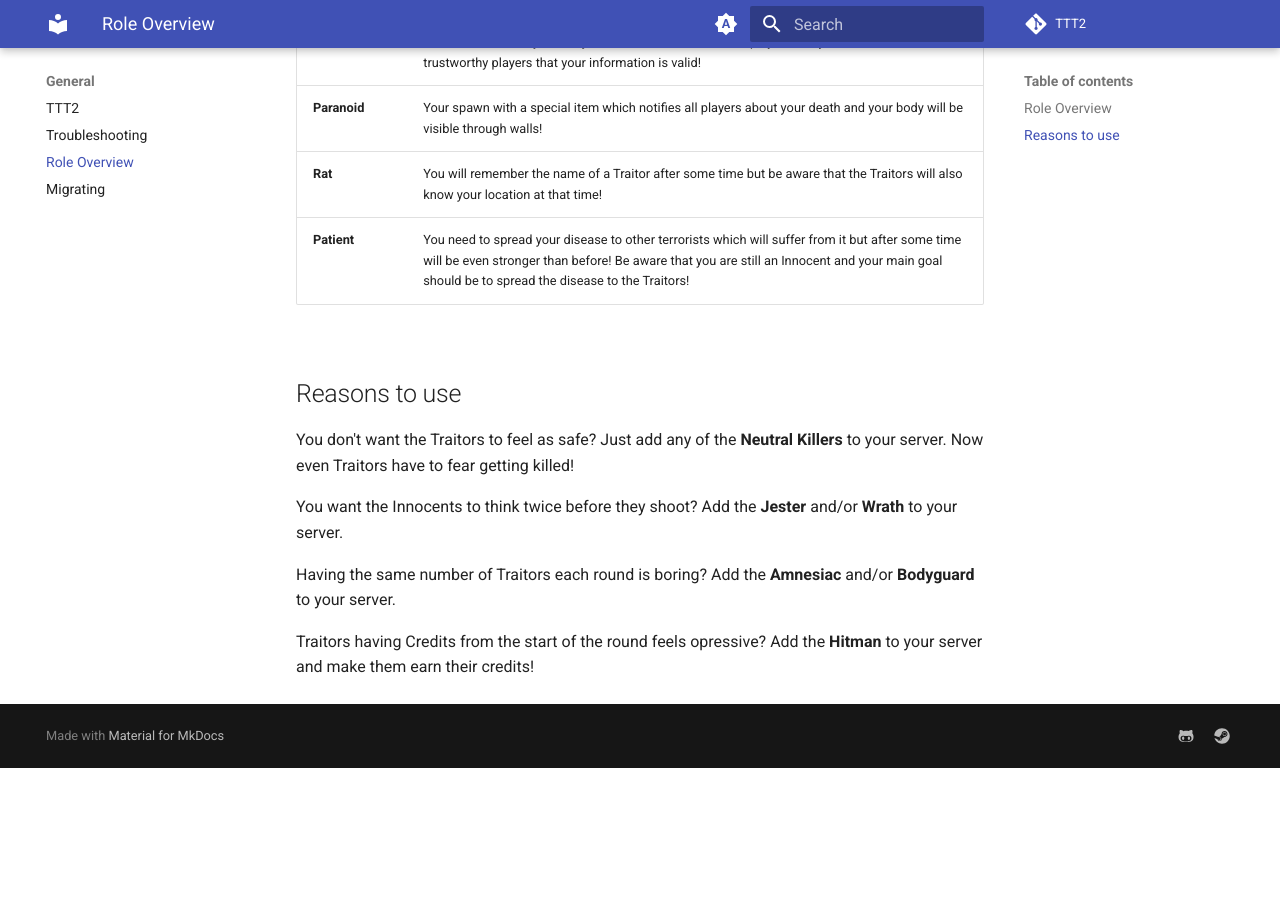
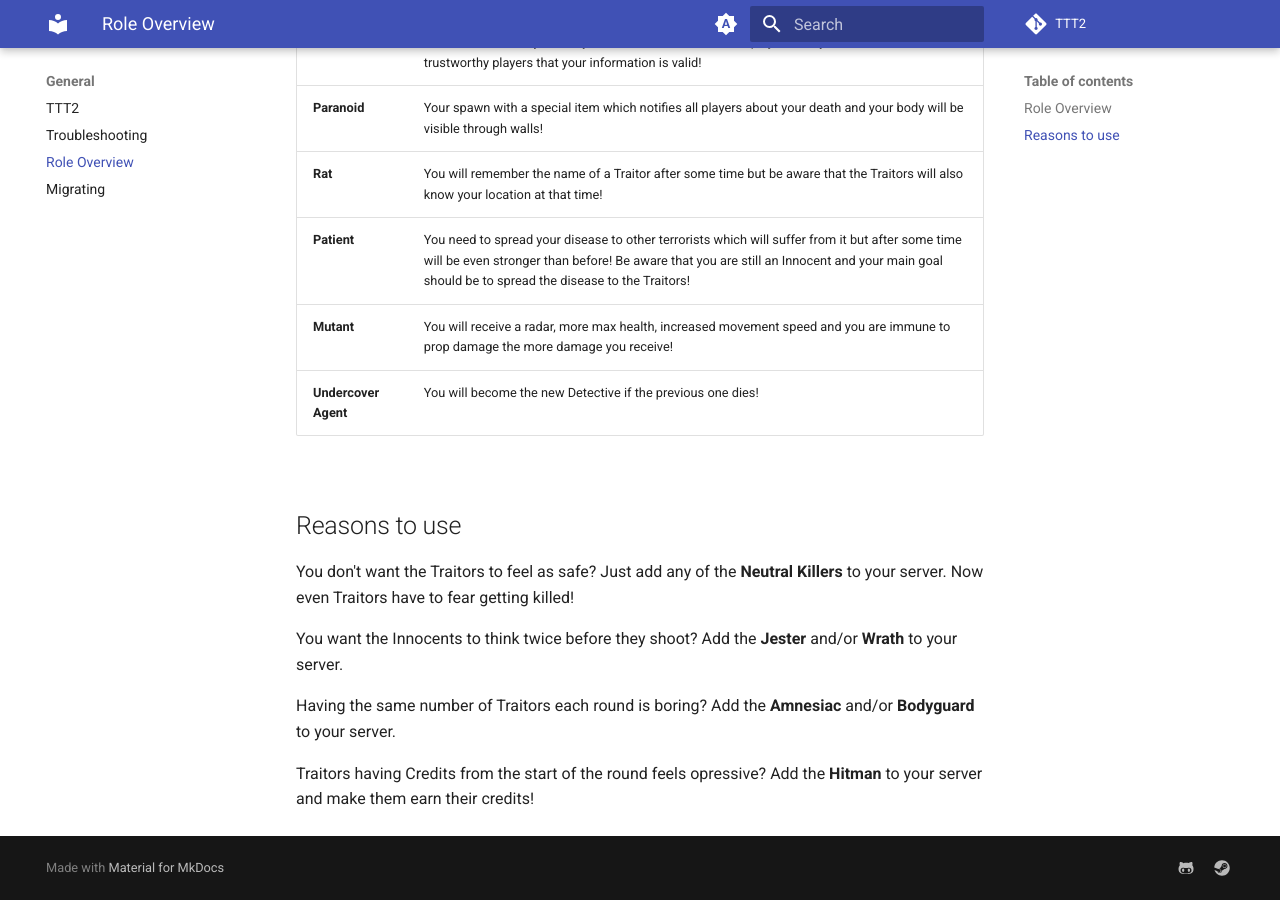
Before and after one commit to TTT-2/docs, an MkDocs documentation site: the page built from docs/general/roles.md, in a window 1280 px wide and 900 px high, scrolled down 1967 px. Built offline with MkDocs 1.6.1 and Material for MkDocs 9.7.7, drawn with Linux system fonts in a browser that asks for light colours; comment, search, counter and statistics services are not loaded; before the commit the page ends 2735 px from its top, so only the background shows below that.

Commit message:
added new roles (#34)

```diff
--- a/docs/general/roles.md
+++ b/docs/general/roles.md
@@ -41,6 +41,8 @@
     |**Paranoid**|Your spawn with a special item which notifies all players about your death and your body will be visible through walls!|
     |**Rat**|You will remember the name of a Traitor after some time but be aware that the Traitors will also know your location at that time!|
     |**Patient**|You need to spread your disease to other terrorists which will suffer from it but after some time will be even stronger than before! Be aware that you are still an Innocent and your main goal should be to spread the disease to the Traitors!|
+    |**Mutant**|You will receive a radar, more max health, increased movement speed and you are immune to prop damage the more damage you receive!|
+    |**Undercover Agent**|You will become the new Detective if the previous one dies!|
 
 === "Detective Roles"
 
```
